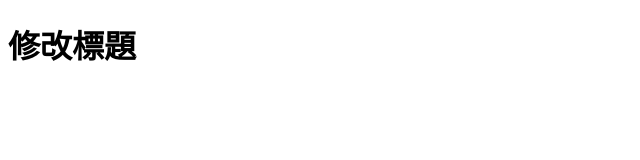
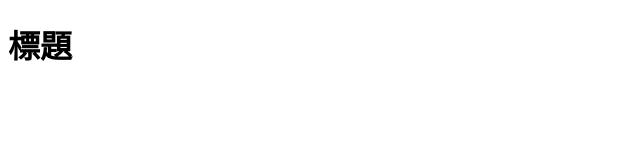
Before and after one commit to ocket609/git-text1, a plain HTML site: page index.html in a window 1280 px wide. Shown: the whole page, without its empty margins (0-640 px from the left). Drawn offline with Linux system fonts and the light colour scheme.

Commit message:
調整 head 文字

```diff
--- a/index.html
+++ b/index.html
@@ -3,9 +3,9 @@
 <head>
     <meta charset="UTF-8">
     <meta name="viewport" content="width=device-width, initial-scale=1.0">
-    <title>git練習中</title>
+    <title>再次修改 title</title>
 </head>
 <body>
-    <h1>修改標題</h1>
+    <h1>標題</h1>
 </body>
 </html>
```
